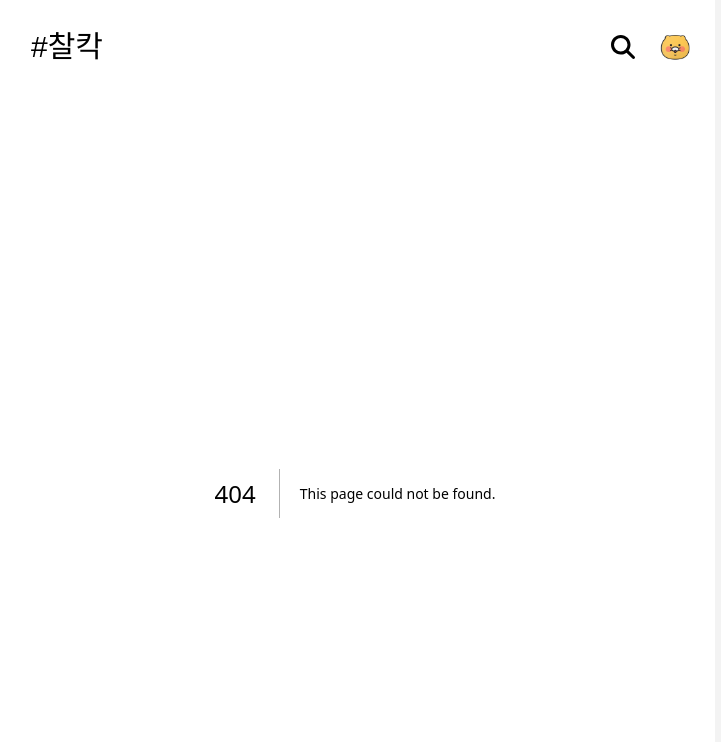
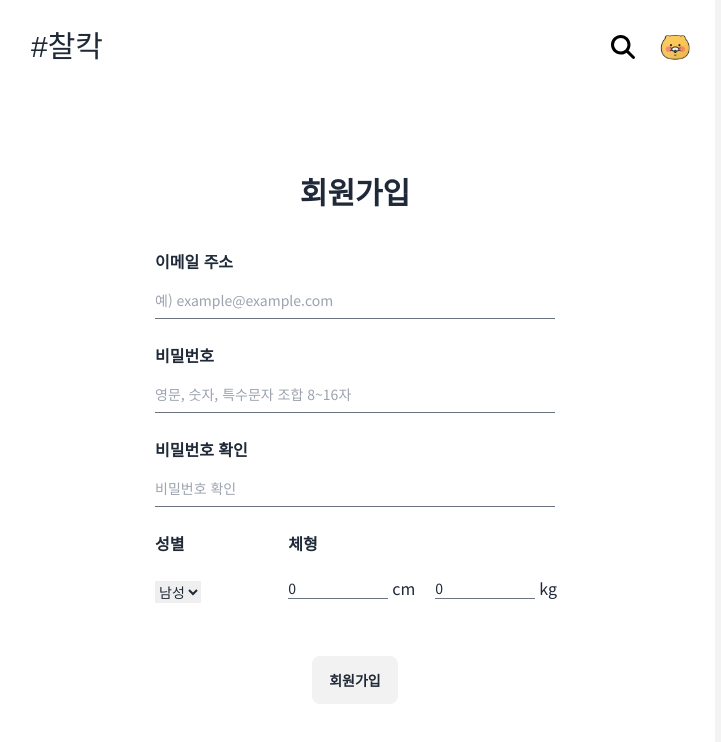
Before and after one commit to xnelb013/chal-kak, a Next.js app: page /signup in a window 1280 px wide. Before the commit this address had no page. Shown: the top 742 px of the page, without its empty margins (285-1006 px from the left). Built offline with nearby package versions, Linux system fonts and the light colour scheme; a web font is replaced by a local one.

Commit message:
[Feat] : 회원가입 기능
[description]
- globals.css에 input: focus 시 테두리 없앰
- document.tsx에 html lang ="ko"로 수정
- signup 폴더 안에 초기 css 작업 완료
- validation 완료

[issue-number]

```diff
--- a/pages/_document.tsx
+++ b/pages/_document.tsx
@@ -2,7 +2,7 @@ import { Html, Head, Main, NextScript } from "next/document";
 
 export default function Document() {
   return (
-    <Html lang="en">
+    <Html lang="ko">
       <Head>
         <script src="https://kit.fontawesome.com/dfe08ffa54.js" crossOrigin="anonymous"></script>
       </Head>
--- /dev/null
+++ b/pages/signup/index.tsx
@@ -0,0 +1,201 @@
+import { ChangeEvent, FormEvent, useState } from "react";
+
+type Gender = "male" | "female";
+
+interface SignUpData {
+  email: string;
+  password: string;
+  confirmPassword: string;
+  gender: Gender;
+  height: number;
+  weight: number;
+}
+
+export default function signup() {
+  const [invalidEmail, setInvalidEmail] = useState(false);
+  const [invalidPassword, setInvalidPassword] = useState(false);
+  const [passwordMismatch, setPasswordMismatch] = useState(false);
+  const [invalidWeight, setinvalidWeight] = useState(false);
+  const [invalidHeight, setinvalidHeight] = useState(false);
+
+  const [formData, setFormData] = useState<SignUpData>({
+    email: "",
+    password: "",
+    confirmPassword: "",
+    gender: "male",
+    height: 0,
+    weight: 0,
+  });
+
+  // 이메일 양식 확인
+  const checkEmailFormat = (email: string) => {
+    const emailPattern = /^[a-zA-Z0-9._%+-]+@[a-zA-Z0-9.-]+\.[a-zA-Z]{2,}$/;
+    return emailPattern.test(email);
+  };
+
+  // 비밀번호 양식 확인
+  const checkPasswordFormat = (password: string) => {
+    const passwordPattern = /^(?=.*[a-zA-Z])(?=.*[!@#$%^&*])(?=.*\d)[a-zA-Z\d!@#$%^&*]{8,16}$/;
+    return passwordPattern.test(password);
+  };
+
+  // 키 양식 확인
+  const checkHeightFormat = (height: string) => {
+    const heightPattern = /^\d{1,3}$/;
+    return heightPattern.test(height);
+  };
+
+  // 몸무게 양식 확인
+  const checkWeightFormat = (weight: string) => {
+    const weightPattern = /^\d{1,3}$/;
+    return weightPattern.test(weight);
+  };
+
+  const handleChange = (e: ChangeEvent<HTMLInputElement | HTMLSelectElement>) => {
+    const { name, value } = e.target;
+    setFormData({ ...formData, [name]: name === "height" || name === "weight" ? Number(value) : value });
+  };
+
+  const handleChangeValid = (e: ChangeEvent<HTMLInputElement>) => {
+    const { name, value } = e.target;
+
+    if (name === "email") {
+      if (checkEmailFormat(value)) {
+        setInvalidEmail(false);
+      } else {
+        setInvalidEmail(true);
+      }
+    } else if (name === "password") {
+      if (checkPasswordFormat(value)) {
+        setInvalidPassword(false);
+      } else {
+        setInvalidPassword(true);
+      }
+    } else if (name === "confirmPassword") {
+      if (value === formData.password) {
+        setPasswordMismatch(false);
+      } else {
+        setPasswordMismatch(true);
+      }
+    } else if (name === "height") {
+      if (checkHeightFormat(value)) {
+        setinvalidHeight(false);
+      } else {
+        setinvalidHeight(true);
+      }
+    } else if (name === "weight") {
+      if (checkWeightFormat(value)) {
+        setinvalidWeight(false);
+      } else {
+        setinvalidWeight(true);
+      }
+    }
+  };
+
+  const handleSubmit = (e: FormEvent) => {
+    e.preventDefault();
+    // 회원가입 API에 formData를 전송하는 로직 구현
+    console.log(formData);
+  };
+
+  return (
+    <div className="flex justify-center items-center">
+      <div className="w-[400px]">
+        <div className="flex items-center justify-center mt-20">
+          <div className="text-3xl font-bold">회원가입</div>
+        </div>
+        <form onSubmit={handleSubmit} className="flex flex-col items-center space-y-4 mt-10">
+          <div>
+            <p className="text-md font-bold mb-[-10px]">이메일 주소</p> <br />
+            <input
+              type="email"
+              className="border-b border-gray-500 w-[400px] pb-2 text-sm"
+              name="email"
+              placeholder="예) example@example.com"
+              value={formData.email}
+              onChange={(e) => {
+                handleChange(e);
+                handleChangeValid(e);
+              }}
+            />
+            {invalidEmail && <p className="text-red-500 text-xs mt-1">이메일 양식이 잘못되었습니다.</p>}
+          </div>
+          <div>
+            <p className="text-md font-bold mb-[-10px] mt-2">비밀번호</p> <br />
+            <input
+              type="password"
+              className="border-b border-gray-500 w-[400px] pb-2 text-sm"
+              name="password"
+              placeholder="영문, 숫자, 특수문자 조합 8~16자"
+              value={formData.password}
+              onChange={(e) => {
+                handleChange(e);
+                handleChangeValid(e);
+              }}
+            />
+            {invalidPassword && <p className="text-red-500 text-xs mt-1">비밀번호 형식이 맞지 않습니다.</p>}
+          </div>
+          <div>
+            <p className="text-md font-bold mb-[-10px] mt-2">비밀번호 확인</p> <br />
+            <input
+              type="password"
+              className="border-b border-gray-500 w-[400px] pb-2 text-sm mb-2"
+              name="confirmPassword"
+              placeholder="비밀번호 확인"
+              value={formData.confirmPassword}
+              onChange={(e) => {
+                handleChange(e);
+                handleChangeValid(e);
+              }}
+            />
+            {passwordMismatch && <p className="text-red-500 text-xs mt-1">비밀번호가 일치하지 않습니다.</p>}
+          </div>
+          <div className="flex w-full">
+            <div className="w-1/3 ">
+              <p className="text-md font-bold ">성별</p> <br />
+              <select name="gender" className="text-sm" value={formData.gender} onChange={handleChange}>
+                <option value="male">남성</option>
+                <option value="female">여성</option>
+              </select>
+            </div>
+            <br />
+            <div className="flex flex-col items-start w-2/3 mb-10">
+              <p className="text-md font-bold mb-[21px]">체형</p>
+              <div className="flex w-full">
+                <div className="flex items-center w-1/2 mr-5">
+                  <input
+                    type="text"
+                    name="height"
+                    className="border-b border-gray-500 w-[100px] mr-1 text-sm"
+                    maxLength={3}
+                    value={formData.height}
+                    onChange={handleChange}
+                  />
+                  cm
+                  {invalidHeight && <p className="text-red-500 text-xs mt-1">숫자만 입력해주세요.</p>}
+                </div>
+                <div className="flex items-center w-1/2">
+                  <input
+                    type="text"
+                    name="weight"
+                    className="border-b border-gray-500 w-[100px] mr-1 text-sm"
+                    maxLength={3}
+                    value={formData.weight}
+                    onChange={handleChange}
+                  />
+                  kg
+                  {invalidWeight && <p className="text-red-500 text-xs mt-1">숫자만 입력해주세요.</p>}
+                </div>
+              </div>
+            </div>
+          </div>
+          <div>
+            <button type="submit" className="btn">
+              회원가입
+            </button>
+          </div>
+        </form>
+      </div>
+    </div>
+  );
+}
--- a/styles/globals.css
+++ b/styles/globals.css
@@ -20,3 +20,7 @@
 body {
   font-family: "Noto Sans KR", sans-serif;
 }
+
+input:focus {
+  outline: none;
+}
```
